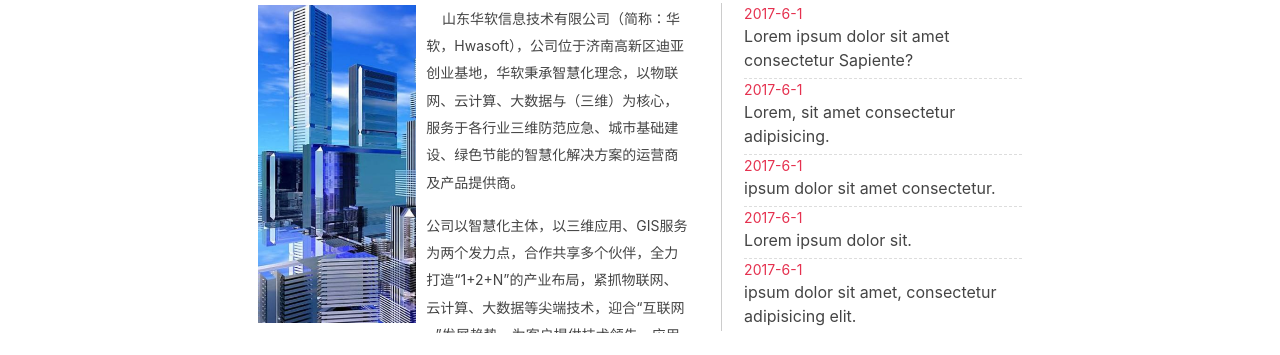
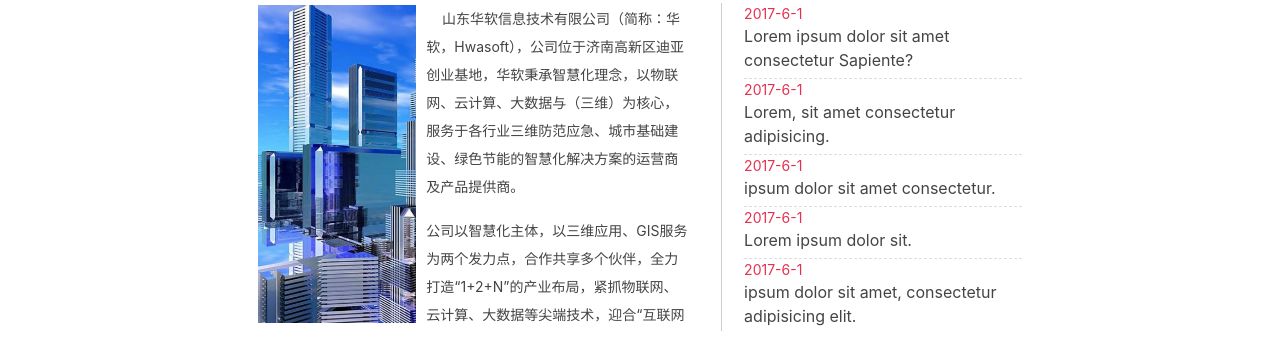
Before and after one commit to wangdaoo/Company-Website, a website: page index.html in a window 1280 px wide. Shown: the part 549-904 px from the top of the page. Drawn offline with nearby package versions, Linux system fonts and the light colour scheme.

Commit message:
update css

```diff
--- a/css/style.css
+++ b/css/style.css
@@ -69,7 +69,7 @@
 .soft-log p {
   margin-left: 12em;
   font-size: 14px;
-  line-height: 195%;
+  line-height: 200%;
   color: #444444;
 }
 
```
